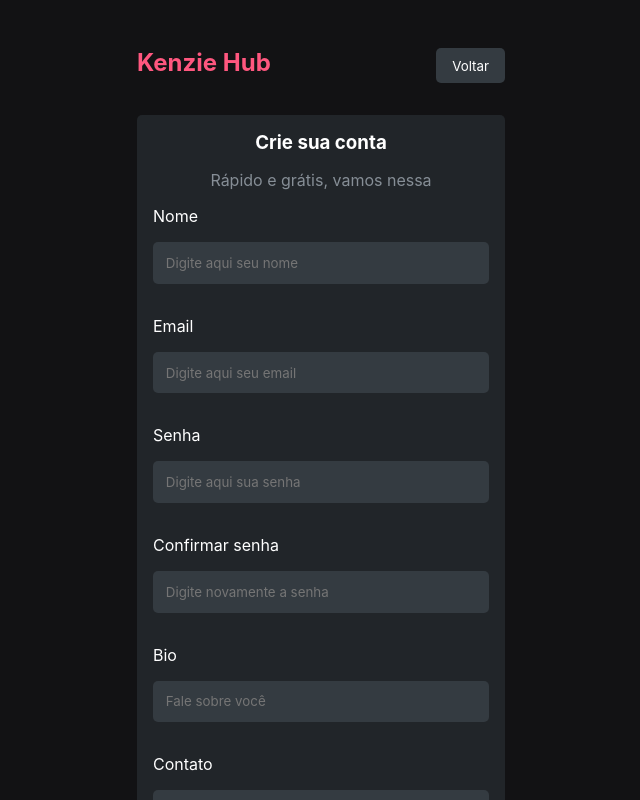
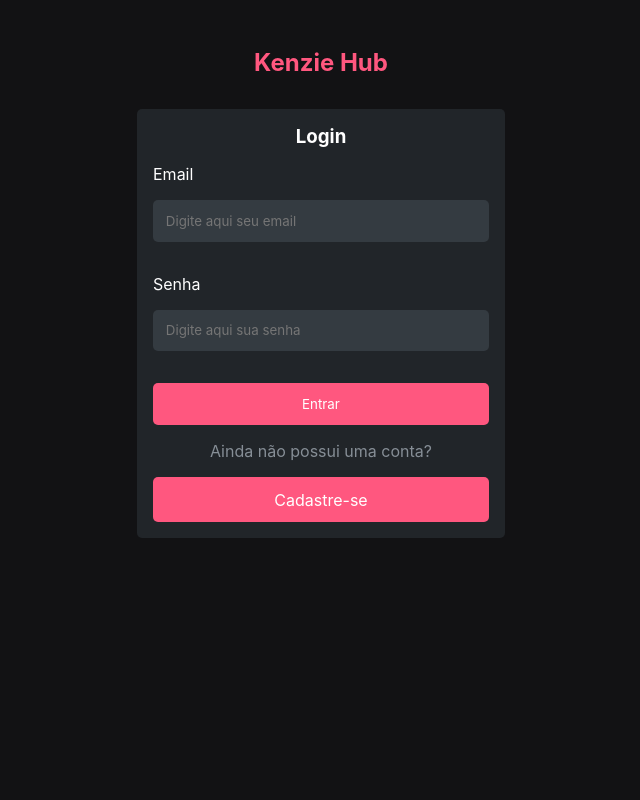
Before and after one commit to meiraa13/kenzie_hub, a React (Vite) app: page / in a window 1280 px wide. Shown: the top 800 px of the page, without its empty margins (319-959 px from the left). Built offline with nearby package versions, Linux system fonts and the light colour scheme.

Commit message:
feat:troca de pag inicial para login

```diff
--- a/src/App.jsx
+++ b/src/App.jsx
@@ -14,8 +14,8 @@ function App() {
   return (
     <div>
       <Routes>
-        <Route path='/' element={<RegisterPage />} />
-        <Route path='/login' element={<LoginPage setUser={setUser}/>} />
+        <Route path='/' element={<LoginPage setUser={setUser}/>}/>
+        <Route path='/register' element={<RegisterPage/>} />
         <Route path='/dashboard/:userName' element={<DashboardPage user={user} setUser={setUser} />} />
       </Routes>
       <ToastContainer
--- a/src/components/LoginForm/index.jsx
+++ b/src/components/LoginForm/index.jsx
@@ -54,7 +54,7 @@ export function LoginForm({ setLoading, setUser }){
 
             <button type="submit">Entrar</button>
             <p>Ainda não possui uma conta?</p>
-            <Link to={'/'}>Cadastre-se</Link>
+            <Link to={'/register'}>Cadastre-se</Link>
         </form>
     )
 
```
Also changed, not shown: 1 other file (tests, documents, lock files or other folders).
